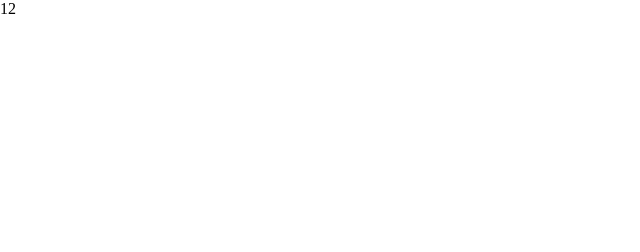
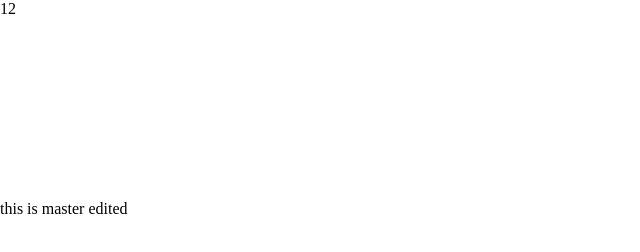
Before and after one commit to Edwardelric/mobile-develop, a website: page flexbox.html in a window 1280 px wide. Shown: the whole page, without its empty margins (0-640 px from the left). Drawn offline with Linux system fonts and the light colour scheme.

Commit message:
flex edit

```diff
--- a/flexbox.html
+++ b/flexbox.html
@@ -31,5 +31,6 @@
 		<li>1</li>
 		<li>2</li>
 	</ul>
+	<p>this is master edited</p>
 </body>
 </html>
```
